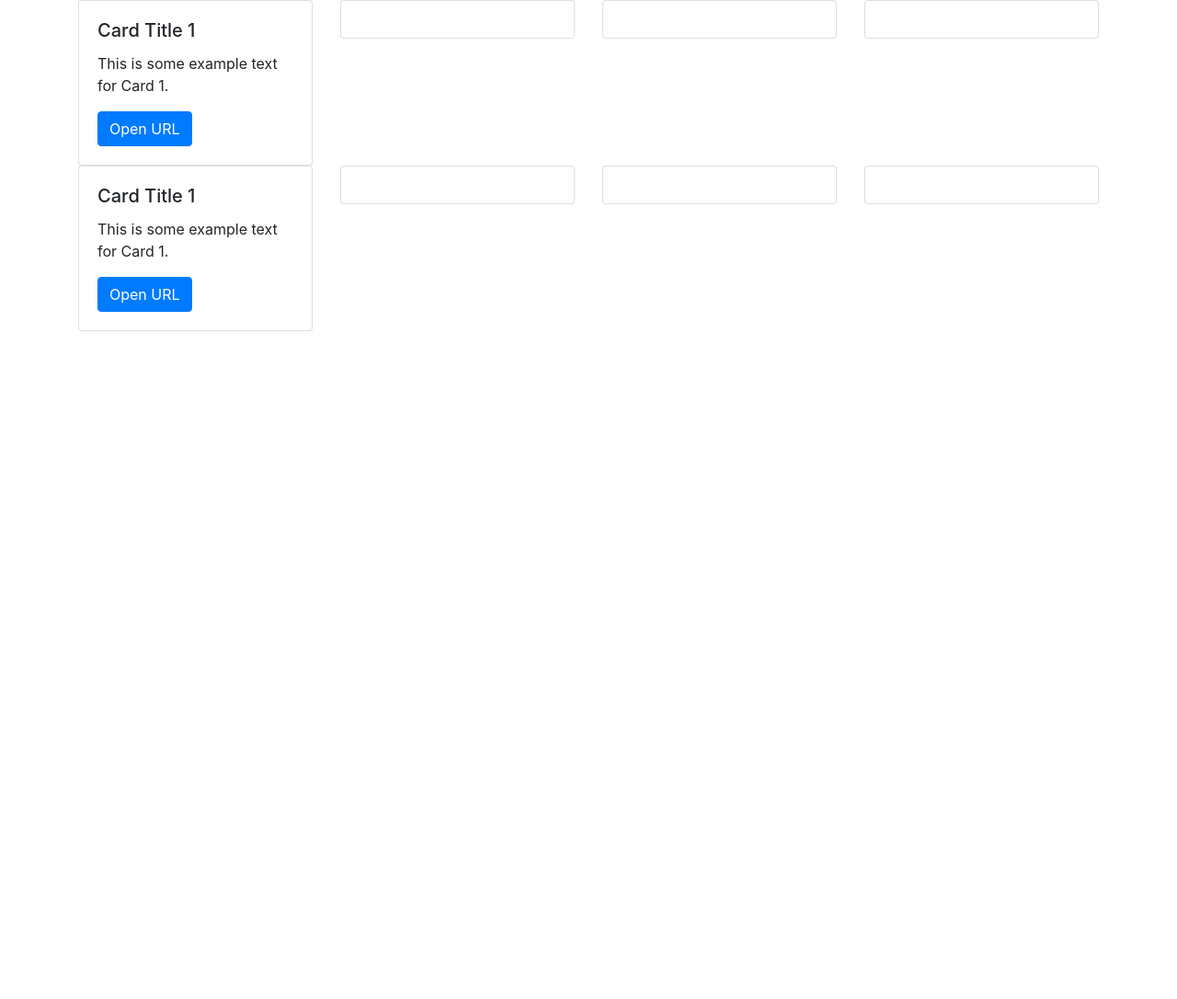
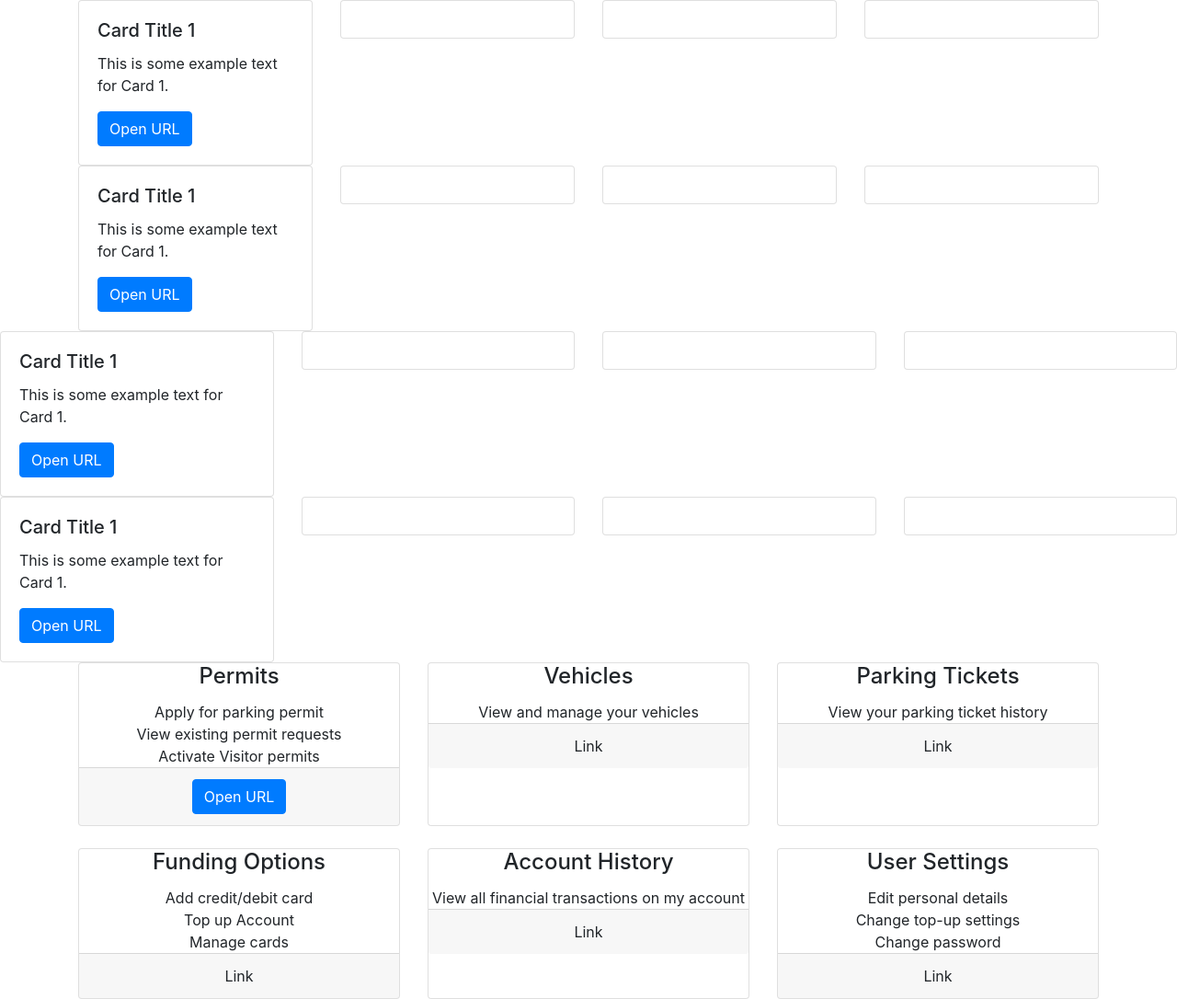
Before and after one commit to purnamo/bootstrapapp, a plain HTML site: page index.html in a window 1280 px wide. Shown: the whole page at 92% size. Before the commit the page ends 800 px from the top, so only its background shows below. Drawn offline with nearby package versions, Linux system fonts and the light colour scheme.

Commit message:
new changes

```diff
--- a/index.html
+++ b/index.html
@@ -78,5 +78,168 @@
   </div>
 </div>
 
+<!-- Repeat the above structure for the remaining rows -->
+  <!-- ... -->
+  <div class="row">
+    <div class="col-md-3">
+      <div class="card">
+        <div class="card-body">
+          <!-- Grid item 1 content -->
+          <h5 class="card-title">Card Title 1</h5>
+          <p class="card-text">This is some example text for Card 1.</p>
+          <button class="btn btn-primary" onclick="openURL('https://www.google.com')">Open URL</button>
+        </div>
+      </div>
+    </div>
+    <div class="col-md-3">
+      <div class="card">
+        <div class="card-body">
+          <!-- Grid item 2 content -->
+        </div>
+      </div>
+    </div>
+    <div class="col-md-3">
+      <div class="card">
+        <div class="card-body">
+          <!-- Grid item 3 content -->
+        </div>
+      </div>
+    </div>
+    <div class="col-md-3">
+      <div class="card">
+        <div class="card-body">
+          <!-- Grid item 4 content -->
+        </div>
+      </div>
+    </div>
+  </div>
+</div>
+
+<!-- Repeat the above structure for the remaining rows -->
+  <!-- ... -->
+  <div class="row">
+    <div class="col-md-3">
+      <div class="card">
+        <div class="card-body">
+          <!-- Grid item 1 content -->
+          <h5 class="card-title">Card Title 1</h5>
+          <p class="card-text">This is some example text for Card 1.</p>
+          <button class="btn btn-primary" onclick="openURL('https://www.google.com')">Open URL</button>
+        </div>
+      </div>
+    </div>
+    <div class="col-md-3">
+      <div class="card">
+        <div class="card-body">
+          <!-- Grid item 2 content -->
+        </div>
+      </div>
+    </div>
+    <div class="col-md-3">
+      <div class="card">
+        <div class="card-body">
+          <!-- Grid item 3 content -->
+        </div>
+      </div>
+    </div>
+    <div class="col-md-3">
+      <div class="card">
+        <div class="card-body">
+          <!-- Grid item 4 content -->
+        </div>
+      </div>
+    </div>
+  </div>
+</div>
+
+<!-- card deck-->
+<div class="container">
+    <div class="card-deck">
+        <div class="card text-center">
+            <div class="card-block">
+                <h4 class="card-title">Permits</h4>
+                <p class="card-text">
+                    Apply for parking permit
+                    <br> View existing permit requests
+                    <br> Activate Visitor permits
+                    <br>
+                </p>
+            </div>
+            <div class="card-footer">
+                <button class="btn btn-primary" onclick="openURL('https://www.google.com')">Open URL</button>
+            </div>
+        </div>
+
+        <div class="card text-center">
+            <div class="card-block">
+                <h4 class="card-title">Vehicles</h4>
+                <p class="card-text">
+                    View and manage your vehicles
+                </p>
+            </div>
+            <div class="card-footer">
+                Link
+            </div>
+        </div>
+
+        <div class="card text-center">
+            <div class="card-block">
+                <h4 class="card-title">Parking Tickets</h4>
+                <p class="card-text">
+                    View your parking ticket history
+                </p>
+            </div>
+            <div class="card-footer">
+                Link
+            </div>
+        </div>
+    </div>
+    <div class="card-deck mt-4">
+        <div class="card text-center">
+            <div class="card-block">
+                <h4 class="card-title">Funding Options</h4>
+                <p class="card-text">
+                    Add credit/debit card
+                    <br> Top up Account
+                    <br> Manage cards
+                </p>
+            </div>
+            <div class="card-footer">
+                Link
+            </div>
+        </div>
+
+        <div class="card text-center">
+            <div class="card-block">
+                <h4 class="card-title">Account History</h4>
+                <p class="card-text">
+                    View all financial transactions on my account
+                </p>
+            </div>
+            <div class="card-footer">
+                Link
+            </div>
+        </div>
+        <div class="card text-center">
+            <div class="card-block">
+                <h4 class="card-title">User Settings</h4>
+                <p class="card-text">
+                    Edit personal details
+                    <br> Change top-up settings
+                    <br> Change password
+                </p>
+            </div>
+            <div class="card-footer">
+                Link
+            </div>
+        </div>
+    </div>
+</div>
+
+<script>
+  function openURL(url) {
+    window.open(url);
+  }
+</script>
 
 </body>
```
